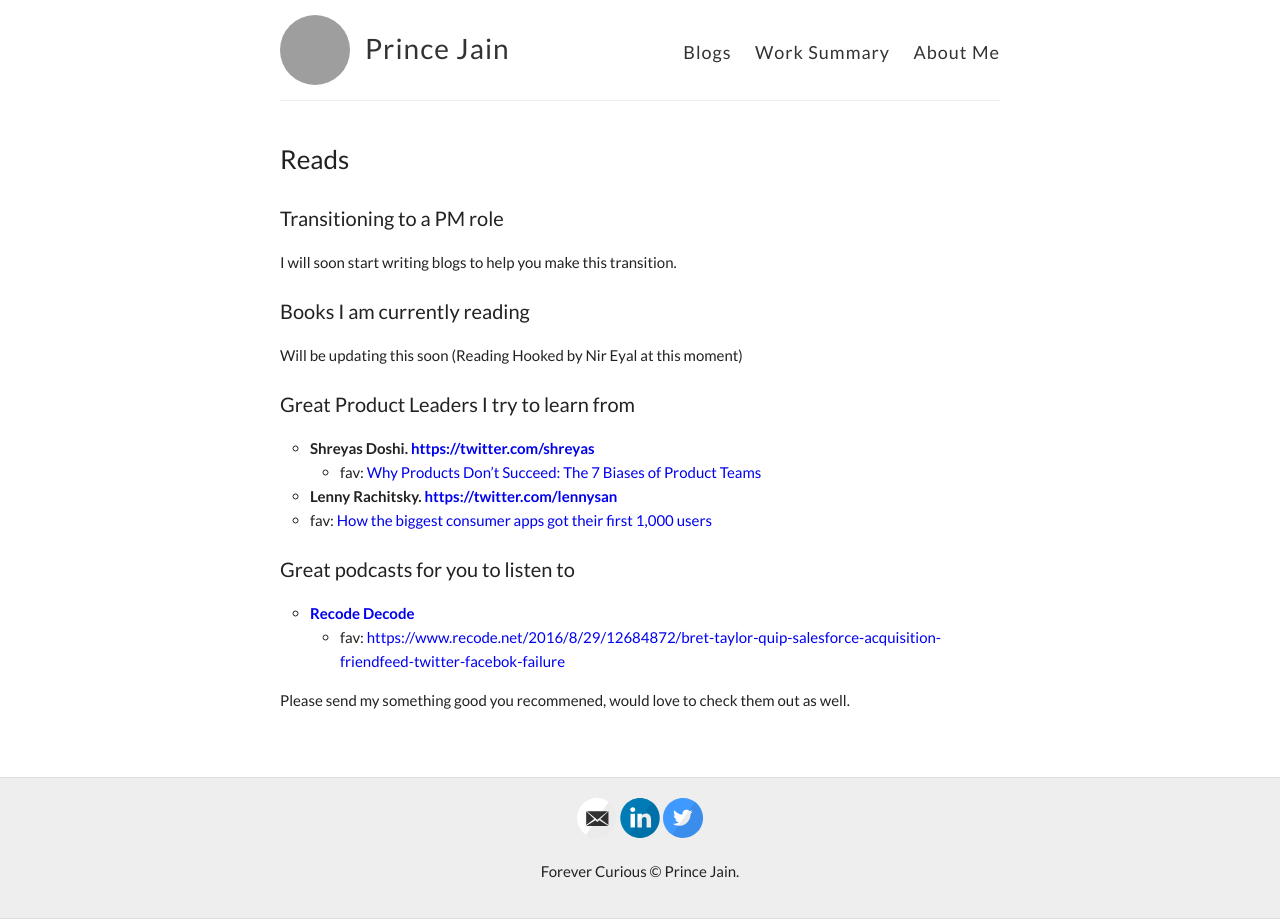
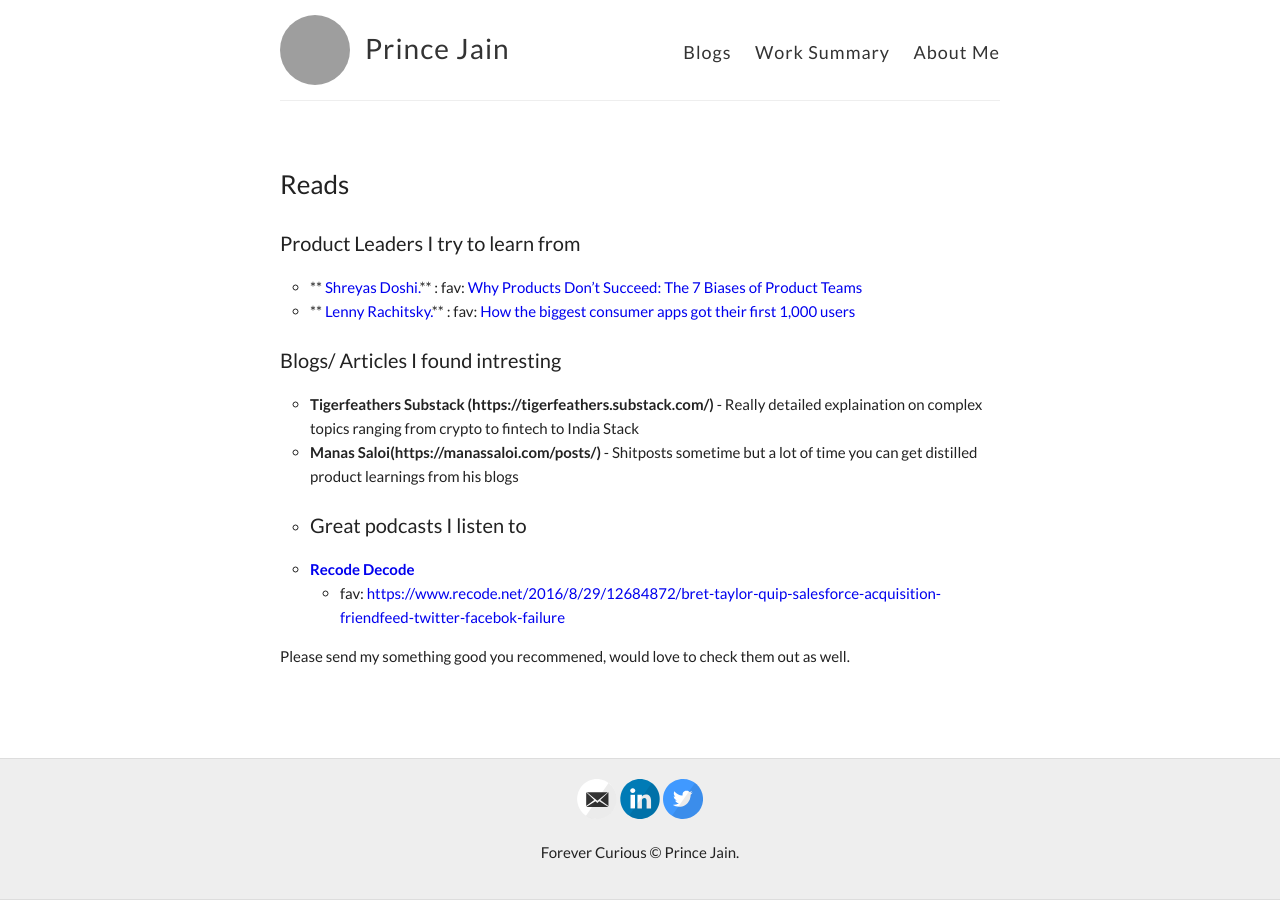
Before and after one commit to product-noob/product-noob.github.io, a Jekyll site: the page built from reads.md, in a window 1280 px wide. Built offline with Jekyll 4.4.1, drawn with Linux system fonts in a browser that asks for light colours; grey boxes are pictures that could not be loaded.

Commit message:
Update reads.md

```diff
--- a/reads.md
+++ b/reads.md
@@ -4,26 +4,16 @@ title: Reads
 permalink: /reads/
 ---
 
+#### Product Leaders I try to learn from
 
-#### Transitioning to a PM role
+- ** [Shreyas Doshi.](https://twitter.com/shreyas)** : fav: [Why Products Don't Succeed: The 7 Biases of Product Teams](https://www.linkedin.com/pulse/why-products-dont-succeed-7-biases-product-teams-shreyas-doshi/)
+ - ** [Lenny Rachitsky.](https://twitter.com/lennysan)** : fav: [How the biggest consumer apps got their first 1,000 users](https://www.lennysnewsletter.com/p/how-the-biggest-consumer-apps-got)
 
-I will soon start writing blogs to help you make this transition.
-
-#### Books I am currently reading
-
-Will be updating this soon (Reading Hooked by Nir Eyal at this moment)
-
-
-
-#### Great Product Leaders I try to learn from
-
-
-- **Shreyas Doshi. [https://twitter.com/shreyas](https://twitter.com/shreyas)**
-  - fav: [Why Products Don't Succeed: The 7 Biases of Product Teams](https://www.linkedin.com/pulse/why-products-dont-succeed-7-biases-product-teams-shreyas-doshi/)
- - **Lenny Rachitsky. [https://twitter.com/lennysan](https://twitter.com/lennysan)**
- - fav: [How the biggest consumer apps got their first 1,000 users](https://www.lennysnewsletter.com/p/how-the-biggest-consumer-apps-got)
-
-#### Great podcasts for you to listen to
+#### Blogs/ Articles I found intresting
+- **Tigerfeathers Substack (https://tigerfeathers.substack.com/)** - Really detailed explaination on complex topics ranging from crypto to fintech to India Stack
+- **Manas Saloi(https://manassaloi.com/posts/)** - Shitposts sometime but a lot of time you can get distilled product learnings from his blogs
+-
+#### Great podcasts I listen to
 
 - **[Recode Decode](https://www.recode.net/recode-decode-podcast-kara-swisher)**
   - fav: [https://www.recode.net/2016/8/29/12684872/bret-taylor-quip-salesforce-acquisition-friendfeed-twitter-facebok-failure](https://www.recode.net/2016/8/29/12684872/bret-taylor-quip-salesforce-acquisition-friendfeed-twitter-facebok-failure)
```
